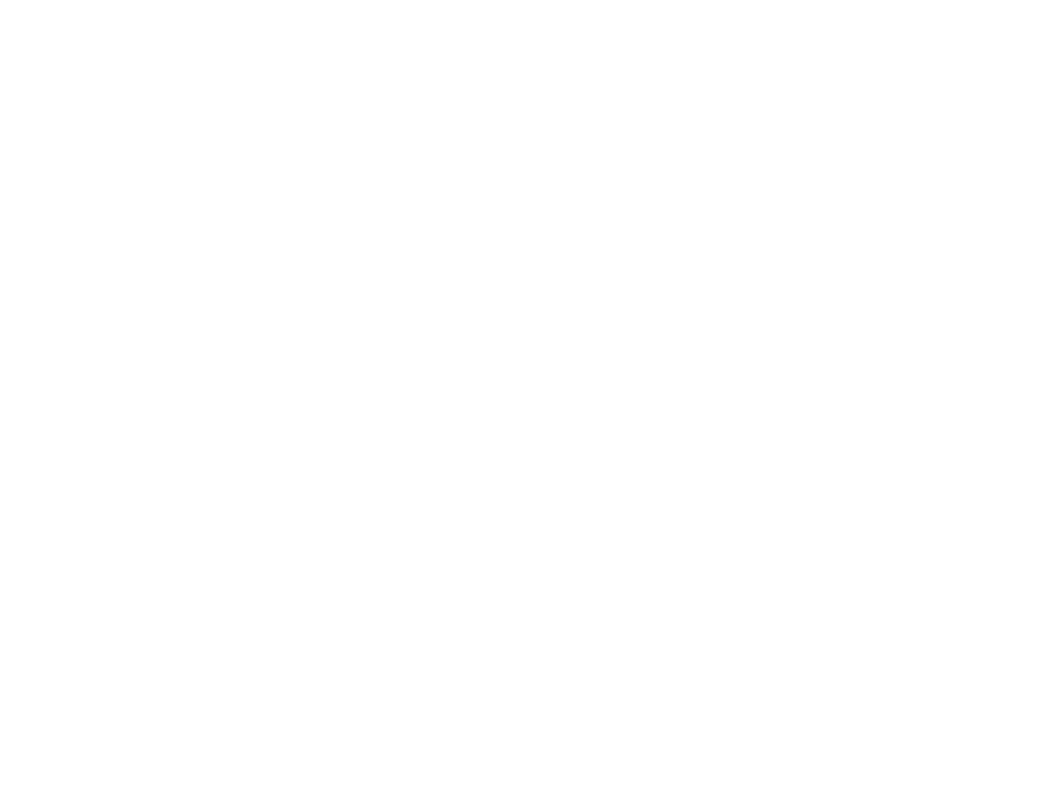
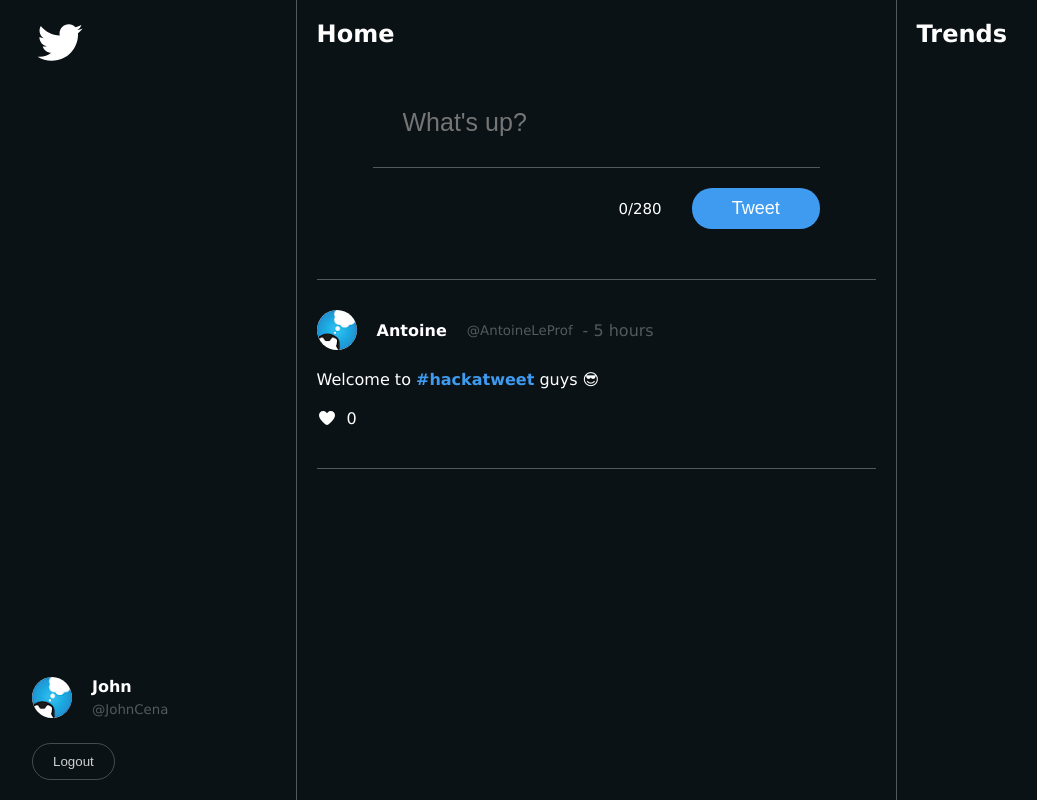
Before and after one commit to Pikero-bx33/hackatweet-frontend, a Next.js app: page /homePage in a window 1280 px wide. Shown: the whole page, without its empty margins (8-1045 px from the left). Built offline with nearby package versions, Linux system fonts and the light colour scheme.

Commit message:
design Home left & middle section

```diff
--- a/components/home/Home.js
+++ b/components/home/Home.js
@@ -1,8 +1,39 @@
-import styles from '../../styles/Home.module.css';
+import styles from './Home.module.css';
+import { FontAwesomeIcon } from '@fortawesome/react-fontawesome';
+import { faTwitter } from '@fortawesome/free-brands-svg-icons';
+import Tweet from './Tweet';
+import LastTweets from './LastTweets';
+import Link from 'next/link'
+import Image from 'next/image';
 
 function Home() {
   return (
-    <div>
+    <div className={styles.mainContainer}>
+      <div className={styles.leftSection}>
+        <Link href="/"><FontAwesomeIcon icon={faTwitter} style={{ color: '#ffffff' }} className={styles.twitterIcon} /></Link>
+        <div>
+          <div className={styles.userInfo}>
+            <Image src="/user-icon.jpg" alt="user-image" width={40} height={40} className={styles.userImage} />
+            <div className={styles.userDetails}>
+              <p className={styles.username}>John</p>
+              <small className={styles.small}>@JohnCena</small>
+            </div>
+          </div>
+          <button className={styles.logoutBtn}>Logout</button>
+        </div>
+      </div>
+
+      <div className={styles.middleSection}>
+        <h2 className={styles.homeTitle}>Home</h2>
+        <div className={styles.tweetSection}>
+          <Tweet />
+          <LastTweets />
+        </div>
+      </div>
+
+      <div className={styles.rightSection}>
+        <h2>Trends</h2>
+      </div>
 
     </div>
   );
--- /dev/null
+++ b/components/home/Home.module.css
@@ -0,0 +1,76 @@
+.mainContainer {
+  height: 100vh;
+  width: 100vw;
+  display: flex;
+
+  background-color: #0A1216;
+}
+
+/* LEFT SECTION */
+
+.leftSection {
+  flex: 0.8;
+  display: flex;
+  flex-direction: column;
+  justify-content: space-between;
+  padding: 20px 40px;
+}
+
+.twitterIcon {
+  font-size: 45px;
+}
+
+.userInfo {
+  display: flex;
+  margin-bottom: 25px;
+}
+
+.userImage {
+  border-radius: 50%;
+}
+
+.userDetails {
+  margin-left: 20px;
+}
+
+.username {
+  font-weight: bold;
+  margin-bottom: 3px;
+}
+
+.logoutBtn {
+  color: #ffffff;
+  background-color: transparent;
+  padding: 10px 20px;
+  border: 0.5px solid rgba(255, 255, 255, 0.3);
+  border-radius: 20px;
+  cursor: pointer;
+}
+
+.logoutBtn {
+  opacity: 0.8;
+}
+
+.small {
+  color: rgba(255, 255, 255, 0.3);
+}
+
+/* MIDDLE SECTION */
+
+.middleSection {
+  flex: 2;
+  border-left: 0.5px solid rgba(255, 255, 255, 0.3);
+  border-right: 0.5px solid rgba(255, 255, 255, 0.3);
+  padding: 20px;
+}
+
+.homeTitle {
+  margin-bottom: 30px;
+}
+
+/* RIGHT SECTION */
+
+.rightSection {
+  flex: 1.2;
+  padding: 20px;
+}
--- a/components/home/LastTweets.js
+++ b/components/home/LastTweets.js
@@ -1,6 +1,32 @@
+import styles from './LastTweets.module.css';
+import Image from 'next/image';
+import { FontAwesomeIcon } from '@fortawesome/react-fontawesome';
+import { faHeart } from '@fortawesome/free-solid-svg-icons';
+
 export default function LastTweets() {
   return (
-    <>
-    </>
+    <div className={styles.lastTweetsContainer}>
+      <div className={styles.userInfo}>
+        <Image
+          src="/user-icon.jpg"
+          alt="user-image"
+          width={40}
+          height={40}
+          className={styles.userImage}
+        />
+        <p className={styles.username}>Antoine</p>
+        <small>@AntoineLeProf</small>
+        <span className={styles.time}>- 5 hours</span>
+      </div>
+      <p className={styles.tweetContent}>Welcome to <strong>#hackatweet</strong> guys 😎</p>
+      <div className={styles.heartContainer}>
+        <FontAwesomeIcon
+          icon={faHeart}
+          style={{ color: '#ffffff' }}
+          className={styles.heartIcon}
+        />
+        <span className={styles.heartCount}>0</span>
+      </div>
+    </div>
   )
 }
--- /dev/null
+++ b/components/home/LastTweets.module.css
@@ -0,0 +1,45 @@
+.lastTweetsContainer {
+  margin-top: 30px;
+  border-bottom: 1px solid rgba(255, 255, 255, 0.3);
+}
+
+.userInfo {
+  display: flex;
+  justify-content: flex-start;
+  align-items: center;
+  margin-bottom: 20px;
+}
+
+.userImage {
+  border-radius: 50%;
+}
+
+.username {
+  margin: 0px 20px;
+  font-weight: bold;
+}
+
+.userInfo small {
+  margin-right: 10px;
+  color: rgba(255, 255, 255, 0.3);
+}
+
+.time {
+  color: rgba(255, 255, 255, 0.3);
+}
+
+.tweetContent {
+  margin-bottom: 20px;
+}
+
+.tweetContent strong {
+  color: #3F9BEF;
+}
+
+.heartContainer {
+  margin-bottom: 40px;
+}
+
+.heartCount {
+  margin-left: 10px;
+}
--- a/components/home/Tweet.js
+++ b/components/home/Tweet.js
@@ -1,6 +1,21 @@
+import styles from './Tweet.module.css'
+
 export default function Tweet() {
   return (
-    <>
-    </>
+    <div className={styles.tweetContainer}>
+      <div className={styles.inputContainer}>
+        <input
+          type="text"
+          placeholder="What's up?"
+          className={styles.tweetInput}
+        />
+      </div>
+
+      <div className={styles.counterBtn}>
+        <p className={styles.charCounter}>0/280</p>
+        <button className={styles.tweetBtn}>Tweet</button>
+      </div>
+    </div>
+
   )
 }
--- /dev/null
+++ b/components/home/Tweet.module.css
@@ -0,0 +1,50 @@
+.tweetContainer {
+  width: 100%;
+  margin: 0 auto;
+  border-bottom: 0.5px solid rgba(255, 255, 255, 0.3);
+
+}
+
+.inputContainer {
+  display: flex;
+  justify-content: center;
+}
+
+.tweetInput {
+  width: 80%;
+  background-color: transparent;
+  border: none;
+  padding: 30px;
+  font-size: 25px;
+  color: rgba(255, 255, 255, 0.3);
+  border-bottom: 1px solid rgba(255, 255, 255, 0.3);
+
+}
+
+.counterBtn {
+  display: flex;
+  justify-content: flex-end;
+  align-items: center;
+  width: 90%;
+  margin-top: 20px;
+  margin-bottom: 50px;
+}
+
+.charCounter {
+  font-size: 15px;
+}
+
+.tweetBtn {
+  color: #ffffff;
+  padding: 10px 40px;
+  background-color: #3F9BEF;
+  font-size: 18px;
+  border: none;
+  border-radius: 20px;
+  margin-left: 30px;
+  cursor: pointer;
+}
+
+.tweetBtn:hover {
+  opacity: 0.8;
+}
```
Also changed, not shown: public/user-icon.jpg (added).
